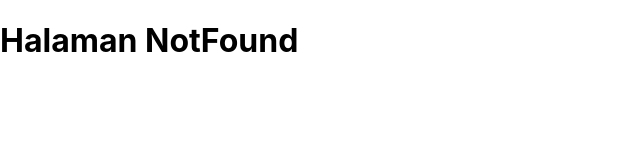
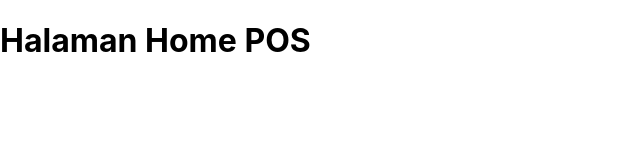
Before and after one commit to wildenali/aplikasiposwilden, a React (Create React App) app: page / in a window 1280 px wide. Shown: the top 160 px of the page, without its empty margins (0-640 px from the left). Built offline with nearby package versions, Linux system fonts and the light colour scheme.

Commit message:
Private Page, Home POS Page

```diff
--- a/src/App.js
+++ b/src/App.js
@@ -13,6 +13,7 @@ function App() {
   return (
     <Router>
       <Switch>
+        <Route exact path="/" component={Private} />
         <Route path="/pengaturan" component={Private} />
         <Route path="/produk" component={Private} />
         <Route path="/transaksi" component={Private} />
--- /dev/null
+++ b/src/pages/private/home/index.js
@@ -0,0 +1,7 @@
+import React from 'react'
+
+function Home() {
+  return <h1>Halaman Home POS</h1>
+}
+
+export default Home;
--- a/src/pages/private/index.js
+++ b/src/pages/private/index.js
@@ -5,6 +5,7 @@ import { Switch, Route } from 'react-router-dom'
 import Pengaturan from './pengaturan'
 import Produk from './produk'
 import Transaksi from './transaksi'
+import Home from './home'
 
 
 function Private() {
@@ -13,6 +14,7 @@ function Private() {
       <Route path="/pengaturan" component={Pengaturan} />
       <Route path="/produk" component={Produk} />
       <Route path="/transaksi" component={Transaksi} />
+      <Route component={Home} />
     </Switch>
   )
 }
```
